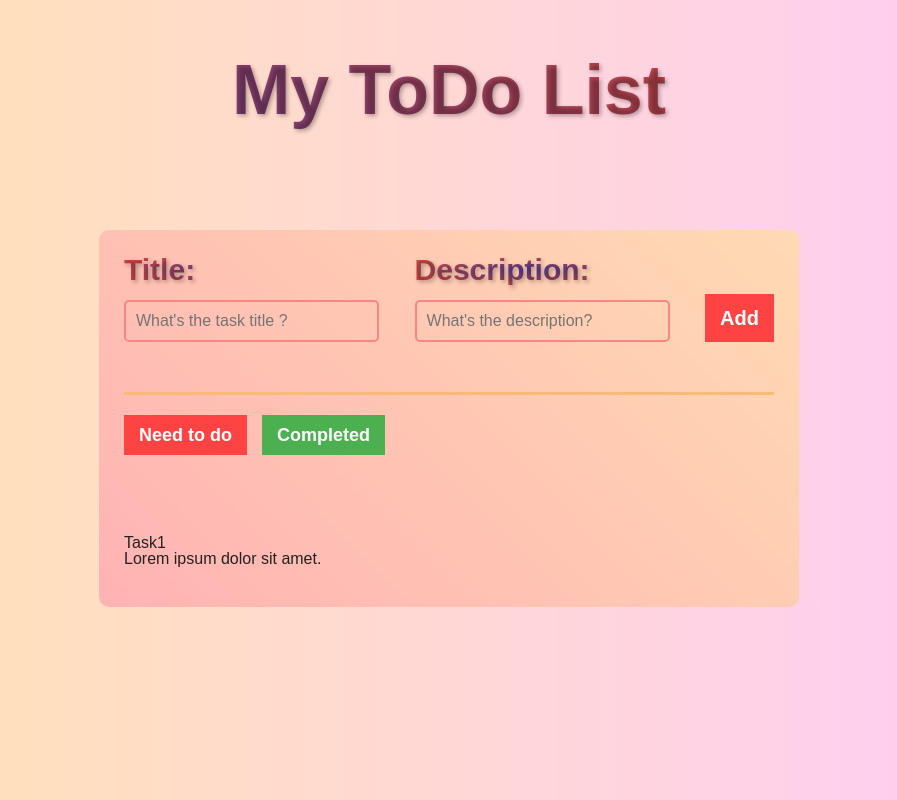
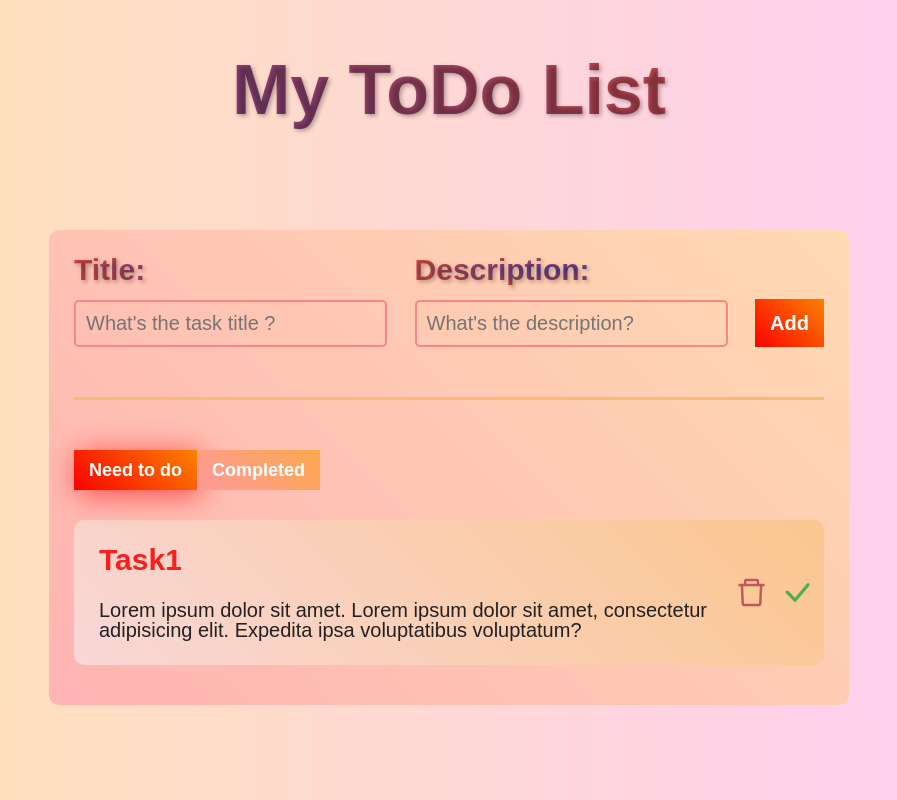
Before and after one commit to Aduenko-Vladislav/React-Todo_list, a React (Vite) app: page / in a window 1280 px wide. Shown: the whole page, without its empty margins (191-1088 px from the left). Built offline with nearby package versions, Linux system fonts and the light colour scheme.

Commit message:
add all styles

```diff
--- a/package.json
+++ b/package.json
@@ -15,6 +15,7 @@
     "gh-pages": "^6.0.0",
     "react": "^18.2.0",
     "react-dom": "^18.2.0",
+    "react-icons": "^4.12.0",
     "styled-components": "^6.1.0"
   },
   "devDependencies": {
--- a/src/components/Todo/Todo.jsx
+++ b/src/components/Todo/Todo.jsx
@@ -1,4 +1,5 @@
 import React from "react";
+import { useState } from "react";
 
 import {
   ToDoWrapper,
@@ -9,14 +10,18 @@ import {
   AddButton,
   ToDoArea,
   ToDoButton,
-  CompleteButton,
   ToDoList,
   Item,
   ItemTitle,
   ItemDescription,
+  Icons,
+  StyledAiOutlineDelete,
+  StyledBsCheckLg,
 } from "./styles";
 
 function Todo() {
+  const [isActive, setIsActive] = useState(false);
+
   return (
     <ToDoWrapper>
       <ToDoInput>
@@ -36,16 +41,32 @@ function Todo() {
       </ToDoInput>
 
       <ToDoArea>
-        <ToDoButton>Need to do</ToDoButton>
-        <CompleteButton>Completed</CompleteButton>
+        <ToDoButton
+          className={isActive === false && "active"}
+          onClick={() => setIsActive(false)}
+        >
+          Need to do
+        </ToDoButton>
+        <ToDoButton
+          className={isActive === true && "active"}
+          onClick={() => setIsActive(true)}
+        >
+          Completed
+        </ToDoButton>
       </ToDoArea>
 
       <ToDoList>
         <Item>
           <ItemTitle>Task1</ItemTitle>
-          <ItemDescription>Lorem ipsum dolor sit amet.</ItemDescription>
+          <ItemDescription>
+            Lorem ipsum dolor sit amet. Lorem ipsum dolor sit amet, consectetur
+            adipisicing elit. Expedita ipsa voluptatibus voluptatum?
+          </ItemDescription>
         </Item>
-
+        <Icons>
+          <StyledAiOutlineDelete />
+          <StyledBsCheckLg />
+        </Icons>
       </ToDoList>
     </ToDoWrapper>
   );
--- a/src/components/Todo/styles.jsx
+++ b/src/components/Todo/styles.jsx
@@ -1,7 +1,9 @@
 import styled from "styled-components";
+import { AiOutlineDelete } from "react-icons/ai";
+import { BsCheckLg } from "react-icons/bs";
 
 const ToDoWrapper = styled.div`
-  max-width: 700px;
+  max-width: 800px;
   width: 100%;
   margin: 0 auto;
   padding: 25px;
@@ -16,7 +18,7 @@ const ToDoInput = styled.div`
   gap: 25px;
   padding-bottom: 50px;
   border-bottom: 3px solid #f9ba77;
-  margin-bottom: 20px;
+  margin-bottom: 50px;
 `;
 
 const InputItem = styled.div`
@@ -41,7 +43,10 @@ const Input = styled.input`
   padding: 10px;
   border: 2px solid #fa8585;
   border-radius: 5px;
-  font-size: 16px;
+  font-size: 20px;
+  &:focus {
+    border: 3px solid #fa8585;
+  }
 `;
 
 const AddButton = styled.button`
@@ -51,26 +56,21 @@ const AddButton = styled.button`
   padding: 10px 15px;
 
   color: #ffffff;
-  background-color: #ff4343;
+  background: linear-gradient(45deg, #fb0101, #fb8200);
 
   font-weight: 600;
   font-size: 20px;
   line-height: 28px;
   transition: 0.3s linear;
 
-  &:hover {
-    background-color: #e71414;
-  }
   &:active {
-    background-color: #ff4343;
     box-shadow: 4px 4px 30px #ff4343;
   }
 `;
 
 const ToDoArea = styled.div`
   display: flex;
-  gap: 15px;
-  margin-bottom: 80px;
+  margin-bottom: 30px;
 `;
 
 const ToDoButton = styled.button`
@@ -79,53 +79,64 @@ const ToDoButton = styled.button`
   padding: 10px 15px;
 
   color: #ffffff;
-  background-color: #ff4343;
+  background: linear-gradient(45deg, #ff9a9a, #fda84d);
 
   font-weight: 600;
   font-size: 18px;
   line-height: 20px;
   transition: 0.3s linear;
-
-  &:hover {
-    background-color: #e71414;
-  }
-  &:active {
-    background-color: #ff4343;
+  &.active {
+    background: linear-gradient(45deg, #fb0101, #fb8200);
     box-shadow: 4px 4px 30px #ff4343;
-  }
-`;
-
-const CompleteButton = styled.button`
-  display: flex;
-  justify-content: center;
-  padding: 10px 15px;
-
-  color: #ffffff;
-  background-color: #4caf50;
-  font-weight: 600;
-  font-size: 18px;
-  line-height: 20px;
-  transition: 0.3s linear;
-
-  &:hover {
-    background-color: #028b09;
-  }
-
-  &:active {
-    box-shadow: 4px 4px 30px #4caf50;
   }
 `;
 
 const ToDoList = styled.div`
   display: flex;
-  flex-direction: column;
+  gap: 10px;
   margin-bottom: 15px;
+  padding: 25px;
+  padding-right: 10px;
 
+  background: linear-gradient(45deg, #f9d7d7, #fbc68e);
+  border-radius: 10px;
 `;
 const Item = styled.div``;
 
-const ItemTitle = styled.h3``;
-const ItemDescription = styled.p``;
+const ItemTitle = styled.h3`
+  margin-bottom: 25px;
+  font-size: 30px;
+  font-weight: 600;
+  color: #fb1e1e;
+`;
+const ItemDescription = styled.p`
+  font-size: 20px;
+  font-weight: 300;
+`;
+
+const Icons = styled.div`
+  display: flex;
+  align-items: center;
+  justify-content: center;
+  gap: 10px;
+`;
+
+const StyledAiOutlineDelete = styled(AiOutlineDelete)`
+  font-size: 35px;
+  color: #be5a5a;
+  cursor: pointer;
+  &:hover {
+    color: #fb1e1e;
+  }
+`;
+const StyledBsCheckLg = styled(BsCheckLg)`
+  font-size: 35px;
+  cursor: pointer;
+  color: #4caf50;
+  &:hover {
+    color: #028b09;
+  }
+`;
 
 export {
   ToDoWrapper,
@@ -136,9 +147,11 @@ export {
   AddButton,
   ToDoArea,
   ToDoButton,
-  CompleteButton,
   ToDoList,
   Item,
   ItemTitle,
   ItemDescription,
+  Icons,
+  StyledAiOutlineDelete,
+  StyledBsCheckLg,
 };
```
Also changed, not shown: 1 other file (tests, documents, lock files or other folders).
